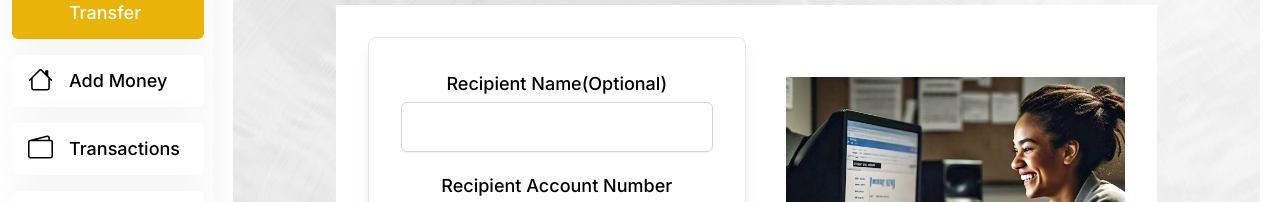
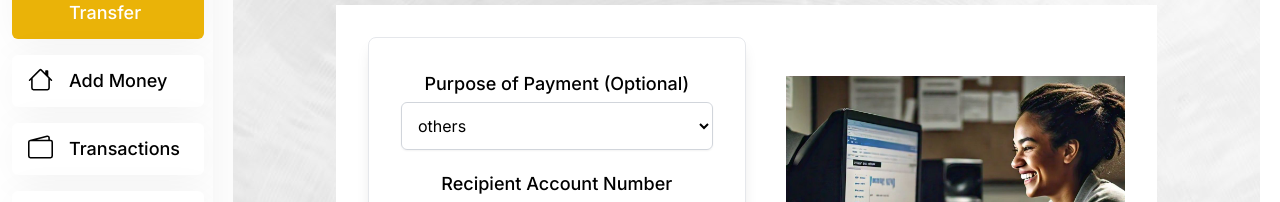
Before and after one commit to imran-khan-rehan/bank-ui, a Next.js app: page /user/send-money in a window 1280 px wide. Shown: the part 231-433 px from the top of the page. Built offline with nearby package versions, Linux system fonts and the light colour scheme.

Commit message:
purpose of payment field and side bar path selected bg color corrected

```diff
--- a/app/user/page.js
+++ b/app/user/page.js
@@ -22,7 +22,7 @@ const Home = () => {
       if (data) {
         user = JSON.parse(data);
         setToken(user.token);
-
+       console.log(user.token);
         // Fetch balance by user ID
         const response = await fetch(`${process.env.NEXT_PUBLIC_BACKEND_URL}/balance/${user.id}`, {
           method: "GET",
--- a/app/user/send-money/page.js
+++ b/app/user/send-money/page.js
@@ -82,14 +82,18 @@ function TransferMoney() {
                         <div className="bg-white bg-opacity-20 backdrop-filter backdrop-blur-lg shadow-lg rounded-lg p-8 w-full border border-gray-200">
                             <form onSubmit={handleTransfer} className="space-y-5">
                                 <div>
-                                    <label className="block text-lg font-medium">Recipient Name(Optional)</label>
-                                    <input
+                                    <label className="block text-lg font-medium">Purpose of Payment (Optional)</label>
+                                    {/* <input
                                         type="text"
                                         value={recipient}
                                         onChange={(e) => { setRecipient(e.target.value); setError(null); }}
                                         className="mt-1 block w-full p-3 bg-white bg-opacity-60 border border-gray-300 rounded-md shadow-sm focus:ring-yellow-500 focus:border-yellow-500"
 
-                                    />
+                                    /> */}
+                                    <select className="mt-1 block w-full p-3 bg-white bg-opacity-60 border border-gray-300 rounded-md shadow-sm focus:ring-yellow-500 focus:border-yellow-500 ">
+                                        <option>others</option>
+                                        <option>Bill and Payments</option>
+                                    </select>
                                 </div>
                                 <div>
                                     <label className="block text-lg font-medium">Recipient Account Number</label>
--- a/app/user/transactions/page.js
+++ b/app/user/transactions/page.js
@@ -80,13 +80,13 @@ export default function TransactionHistory() {
               className={`${colorClass} p-5 rounded-md shadow-lg transition-transform transform hover:scale-105`}
             >
               <div className="flex items-center mb-3">
-                <span className="text-lg font-bold mr-2">{transaction.receiver.name}</span>
+                <span className="text-lg font-bold mr-2">{isSent ? transaction.receiver.name : transaction.sender.name }</span>
                 {icon}
               </div>
               <div className="flex justify-between mb-3">
                 <div className="bg-white p-2 rounded-md w-full">
                   <span className="text-sm text-gray-700">Account:</span>
-                  <span className="font-semibold text-lg ml-2">{transaction.receiver.accountNumber}</span>
+                  <span className="font-semibold text-lg ml-2">{isSent ? transaction.receiver.accountNumber : transaction.sender.accountNumber}</span>
                 </div>
               </div>
               <div className="flex items-center mb-3">
--- a/components/AdminSidebar.js
+++ b/components/AdminSidebar.js
@@ -3,7 +3,7 @@
 import React, { useState, useRef, useEffect } from 'react';
 import Link from 'next/link';
 import Image from 'next/image';
-import { useRouter } from 'next/navigation';
+import { useRouter,usePathname } from 'next/navigation';
 import usersIcon from '@/public/icons/admin/users.svg';
 import transactionsIcon from '@/public/icons/admin/transaction.svg';
 import balancesIcon from '@/public/icons/admin/balance.svg';
@@ -15,7 +15,7 @@ const AdminSidebar = ({ openMenu }) => {
   const [sidebarOpen, setSidebarOpen] = useState(false);
   const dropdownRef = useRef(null);
   const router = useRouter();
-
+  const pathname = usePathname();
   const closeSidebar = () => {
     setSidebarOpen(false);
   };
@@ -27,12 +27,13 @@ const AdminSidebar = ({ openMenu }) => {
   };
 
   useEffect(() => {
+    setSelected(pathname);
     setSelected(window.location.pathname);
     document.addEventListener("mousedown", handleClickOutside);
     return () => {
       document.removeEventListener("mousedown", handleClickOutside);
     };
-  }, []);
+  }, [pathname]);
 
   const handleLogout = async () => {
     try {
--- a/components/sidebar.js
+++ b/components/sidebar.js
@@ -1,4 +1,4 @@
-'use client';
+
 import React, { useState, useRef, useEffect } from 'react';
 import Link from 'next/link';
 import Image from 'next/image';
@@ -8,13 +8,13 @@ import accountsIcon from '@/public/icons/accounts.svg';
 import transactionsIcon from '@/public/icons/transactions.svg';
 import crossIcon from '@/public/icons/cross.svg';
 import menuIcon from '@/public/icons/menu.svg';
-
+import { usePathname } from 'next/navigation';
 const Sidebar = () => {
   const [selected, setSelected] = useState('/');
   const [sidebarOpen, setSidebarOpen] = useState(false);
   const dropdownRef = useRef(null);
   const router = useRouter();
-  const pathname = router.asPath;
+  const pathname = usePathname();
 
   const closeSidebar = () => setSidebarOpen(false);
 
```
